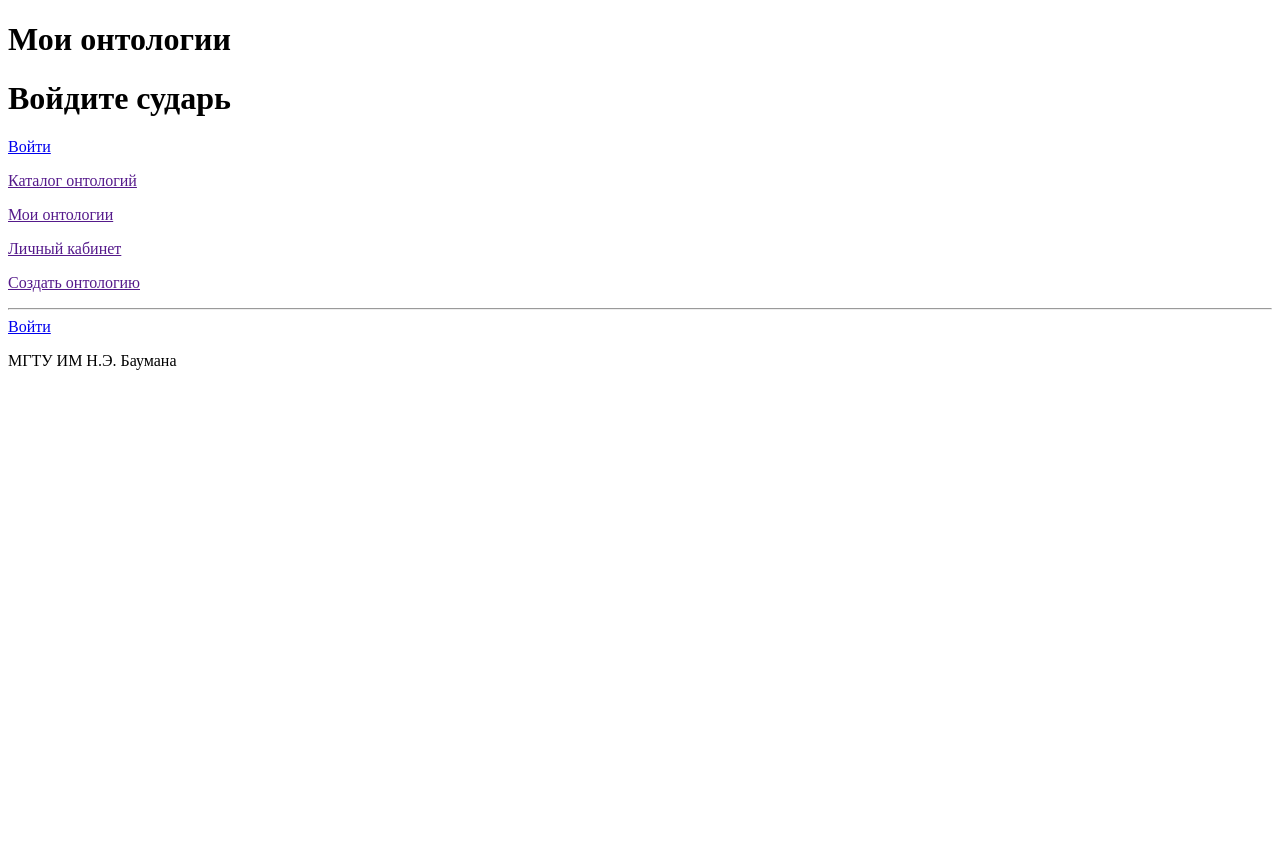
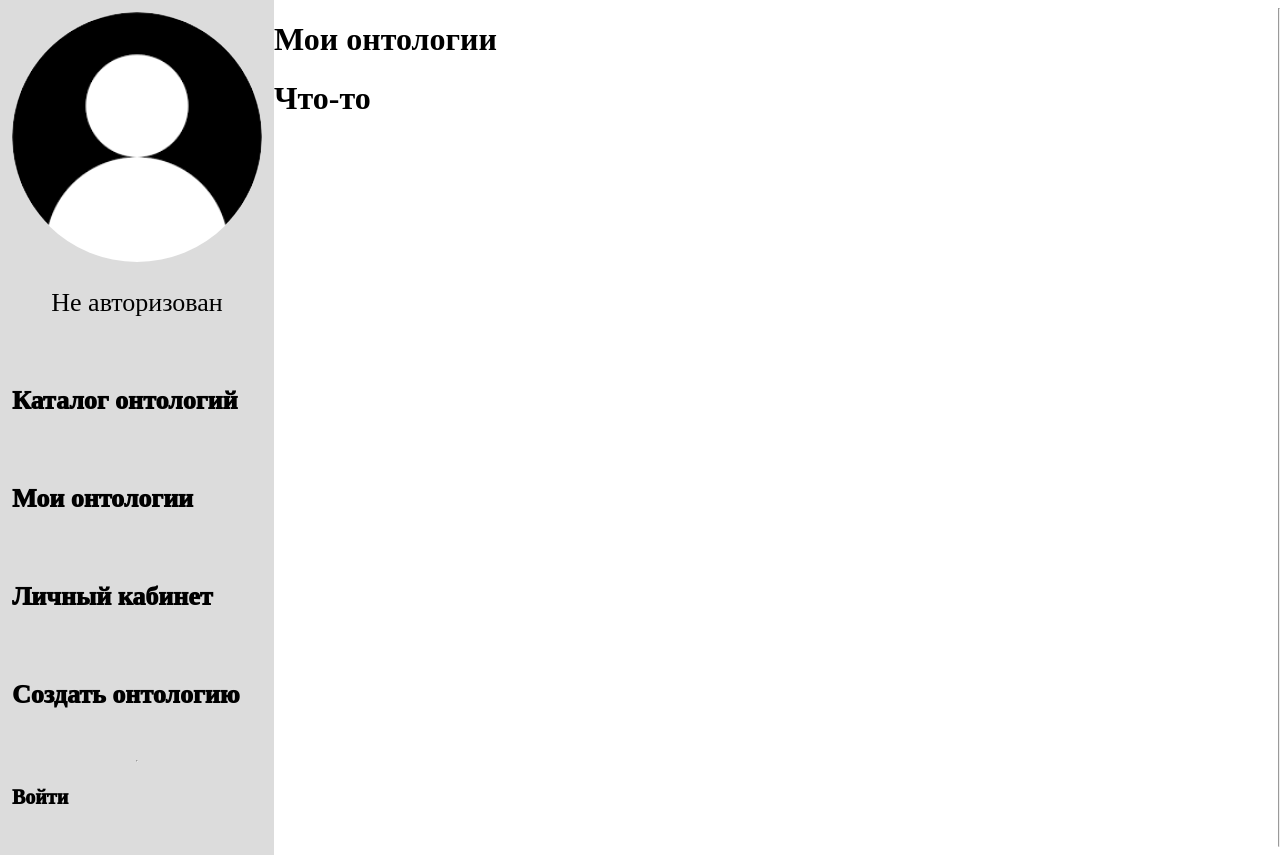
Before and after one commit to prof-master/ontology-2, a Django app: page /profile/ in a window 1280 px wide. Before the commit the page ends 370 px from the top, so only its background shows below. Run offline with Django 5.2, Linux system fonts and the light colour scheme.

Commit message:
Добавлено меню

```diff
--- /dev/null
+++ b/ontology_constructor/ontology_auth/static/ontology_auth/style_profile.css
@@ -0,0 +1,49 @@
+.side_menu_wrapper {
+    display: flex;
+    flex-direction: column;
+    width: 250px;
+    height: 100%;
+    gap: 16px;
+    background-color: gainsboro;
+    padding: 12px;
+}
+
+p {
+    font-size: 26px;
+}
+
+.user_info_wrapper {
+    display: flex;
+    flex-direction: column;
+    align-items: center;
+    /* justify-items: center; */
+}
+
+.profile_logo {
+    border-radius: 50%;
+    width: 250px;
+    height: 250px;
+}
+
+a {
+    text-decoration: none;
+    color: black;
+    font-size: 20px;
+    font-weight: 1000;
+}
+
+html,
+body {
+    height: 100%;
+    margin: 0;
+    padding: 0;
+}
+
+.flex-conteiner {
+    display: flex;
+    flex-direction: row;
+}
+
+.data-conteiner {
+    width: 100%;
+}
--- a/ontology_constructor/ontology_auth/templates/ontology_auth/index.html
+++ b/ontology_constructor/ontology_auth/templates/ontology_auth/index.html
@@ -5,8 +5,7 @@
 <head>
     <meta charset="UTF-8">
     <meta name="viewport" content="width=device-width, initial-scale=1.0">
-    <link href="https://cdn.jsdelivr.net/npm/bootstrap@5.0.2/dist/css/bootstrap.min.css" rel="stylesheet"
-        integrity="sha384-EVSTQN3/azprG1Anm3QDgpJLIm9Nao0Yz1ztcQTwFspd3yD65VohhpuuCOmLASjC" crossorigin="anonymous">
+    <link href="https://cdn.jsdelivr.net/npm/bootstrap@5.0.2/dist/css/bootstrap.min.css" rel="stylesheet" integrity="sha384-EVSTQN3/azprG1Anm3QDgpJLIm9Nao0Yz1ztcQTwFspd3yD65VohhpuuCOmLASjC" crossorigin="anonymous">
     <link rel="stylesheet" href="{% static 'ontology_auth/style_index.css' %}">
     <link rel="shortcut icon" type="image/png" href="{% static 'ontology_auth/favicon.ico' %}" />
 
@@ -40,7 +39,7 @@
         </div>
 
         <div class="name_wrapper">
-
+            {% csrf_token %}
             <div class="title_weapper inter-fz fs-1">
                 <p>Конструктор онтологий</p>
             </div>
--- a/ontology_constructor/ontology_auth/templates/ontology_auth/profile.html
+++ b/ontology_constructor/ontology_auth/templates/ontology_auth/profile.html
@@ -1,23 +1,34 @@
+{% load static %}
 <!DOCTYPE html>
 <html lang="en">
 
 <head>
     <meta charset="UTF-8">
     <meta name="viewport" content="width=device-width, initial-scale=1.0">
+    <link rel="stylesheet" href="{% static 'ontology_auth/style_profile.css' %}">
     <title>Document</title>
 </head>
 
 <body>
-    <H1>Мои онтологии</H1>
 
-    <div class="side_menu_wrapper d-flex flex-column w-25 gap-5
+    <div class="flex-conteiner">
+
+        <div class="side_menu_wrapper
     ">
+            {% if request.user.is_authenticated %}
 
-{% if request.user.is_authenticated %}
-<H1>Добро пожаловать</H1>
-    <H1>{{request.user}}</H1>
+            <div class="user_info_wrapper">
+                <img class="profile_logo" src="{% static 'ontology_auth/alya profile photo.jpg'%}" alt="">
+                <p>{{request.user}}</p>
+            </div>
+
             {% else %}
-    <h1>Войдите сударь</h1> <a href="{% url 'auth' %}">Войти</a>
+
+            <div class="user_info_wrapper">
+                <img class="profile_logo" src="{% static 'ontology_auth/images.png'%}" alt="">
+                <p>Не авторизован</p>
+            </div>
+
             {% endif %}
 
 
@@ -33,28 +44,26 @@
             <a href="">
                 <p>Создать онтологию</p>
             </a>
+            <hr> {% if request.user.is_authenticated %}
+            <img src="{% static 'ontology_auth/logout.png'%}" alt="">
+            <a href="{% url 'logout' %}">Выйти</a> {% else %}
+
+            <a href="{% url 'auth' %}">Войти</a> {% endif %}
+            <br>
+            <!-- <p>МГТУ ИМ Н.Э. Баумана</p> -->
+        </div>
+        <div class="data-conteiner">
+            <H1>Мои онтологии</H1>
+            <h1> Что-то </h1>
+        </div>
         <hr>
-        {% if request.user.is_authenticated %}
-        <a href="{% url 'logout' %}">Выйти</a>
-        {% else %}
-        <a href="{% url 'auth' %}">Войти</a>
-        {% endif %}
+    </div>
 
 
 
 
 
 
-        <p>МГТУ ИМ Н.Э. Баумана</p>
-
-
-    </div>
-
-
-    <!-- <form action="{% url 'logout' %}" method="POST">
-        {% csrf_token %}
-        <button type="submit" class="btn btn-success">выйти</button>
-    </form> -->
 </body>
 
 </html>
--- a/ontology_constructor/ontology_auth/views.py
+++ b/ontology_constructor/ontology_auth/views.py
@@ -13,7 +13,8 @@ from django.contrib.auth import authenticate, login , logout
 
 def index(request):
     template  = render_to_string("ontology_auth/index.html")
-    return HttpResponse(template)
+    return render(request,"ontology_auth/index.html")
+
 
 def test_menu(request):
     template  = render_to_string("ontology_auth/menu.html")
--- a/ontology_constructor/ontology_constructor/urls.py
+++ b/ontology_constructor/ontology_constructor/urls.py
@@ -16,15 +16,14 @@ Including another URLconf
 """
 from django.contrib import admin
 from django.urls import path,include
-from ontology_auth.views import index,auth,profile, constructor, add_ontology, ontology_list_1, register,ontology_detail, add_subject, add_object, add_rdf_type, delete_ontology,login,logout_func, update_ontology
+from ontology_auth.views import index,auth,profile, test_menu, constructor, add_ontology, ontology_list_1, register,ontology_detail, add_subject, add_object, add_rdf_type, delete_ontology,login,logout_func, update_ontology
 urlpatterns = [
     path('admin/', admin.site.urls),
     path('',index,name='index'),
     path('auth/',auth,name='auth'),
     path('logout/',logout_func,name='logout'),
     path('register/',register,name='register'),
-
-
+    path('menu/',test_menu,name='menu'),
 
     path('profile/',profile,name='profile'),
     path('constructor/',constructor,name='constructor'),
@@ -36,6 +35,6 @@ urlpatterns = [
     path('ontology/new/predicat/', add_rdf_type, name='add_rdf_type'),
     path('delete_ontology/<int:ontology_id>', delete_ontology, name='delete_ontology'),
     path('update_ontology/<int:ontology_id>', update_ontology, name='update_ontology'),
-    # path('accounts/', include('django.contrib.auth.urls')),
+
 
 ]
```
Also changed, not shown: ontology_constructor/ontology_auth/static/ontology_auth/style_index.css (+9 -11 lines), ontology_constructor/ontology_auth/templates/ontology_auth/add_rdf_type.html (+11 -14 lines), ontology_constructor/ontology_auth/templates/ontology_auth/auth.html (+8 -6 lines), ontology_constructor/ontology_auth/templates/ontology_auth/constructor.html (+6 -8 lines), ontology_constructor/ontology_auth/templates/ontology_auth/menu.html (+3 -8 lines), ontology_constructor/ontology_auth/templates/ontology_auth/ontology_detail.html (+10 -9 lines), ontology_constructor/ontology_auth/templates/ontology_auth/ontology_list.html (+13 -11 lines), ontology_constructor/ontology_auth/templates/ontology_auth/register.html (+7 -5 lines), ontology_constructor/ontology_constructor/settings.py (+4 -4 lines), ontology_constructor/ontology_auth/static/ontology_auth/abstract-user-flat-4.svg (added), ontology_constructor/ontology_auth/static/ontology_auth/alya profile photo.jpg (added), ontology_constructor/ontology_auth/static/ontology_auth/images.png (added), ontology_constructor/ontology_auth/static/ontology_auth/login.png (added), ontology_constructor/ontology_auth/static/ontology_auth/logout.png (added). Lines whose indentation alone changed are shown as unchanged.
